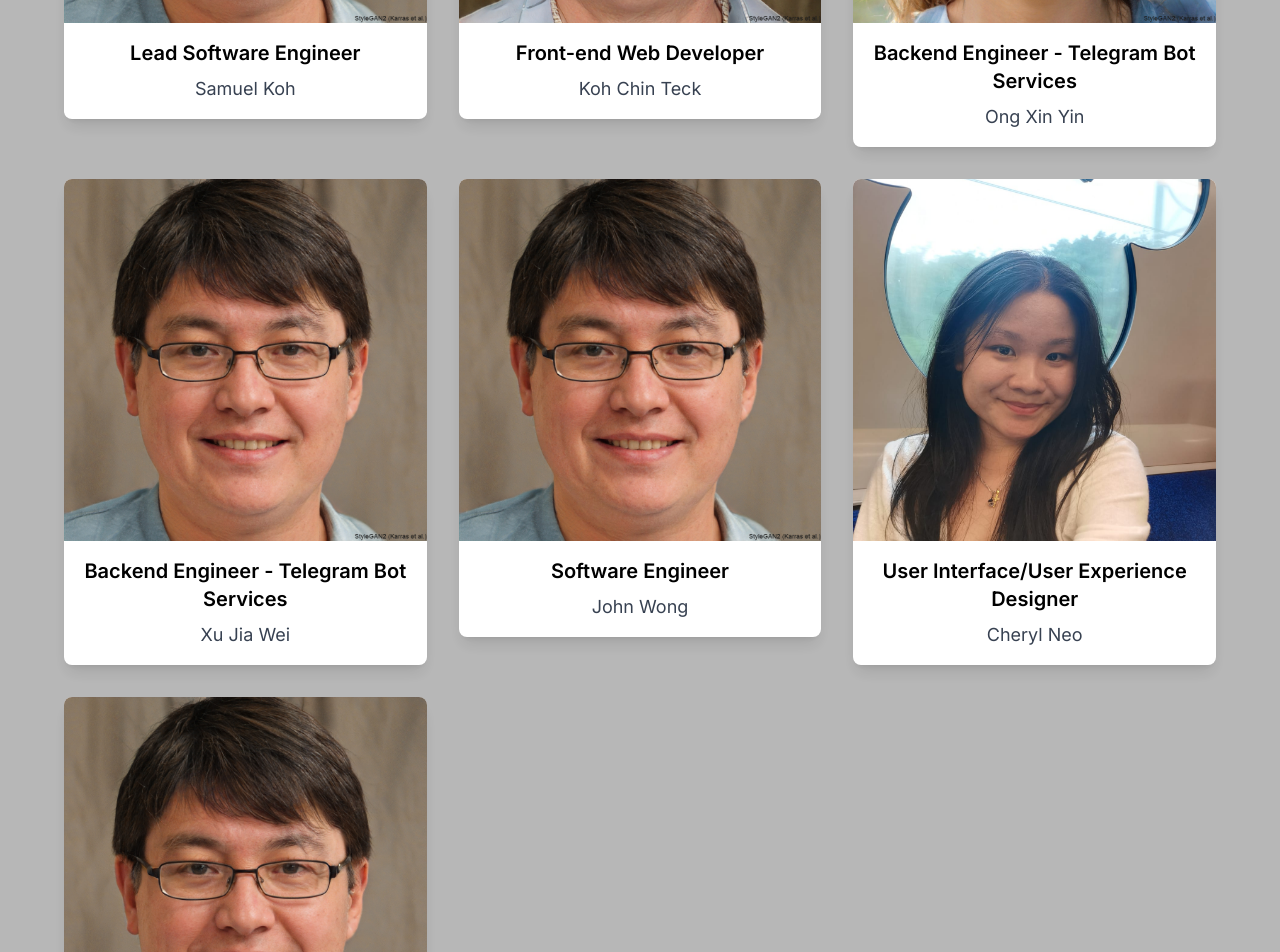
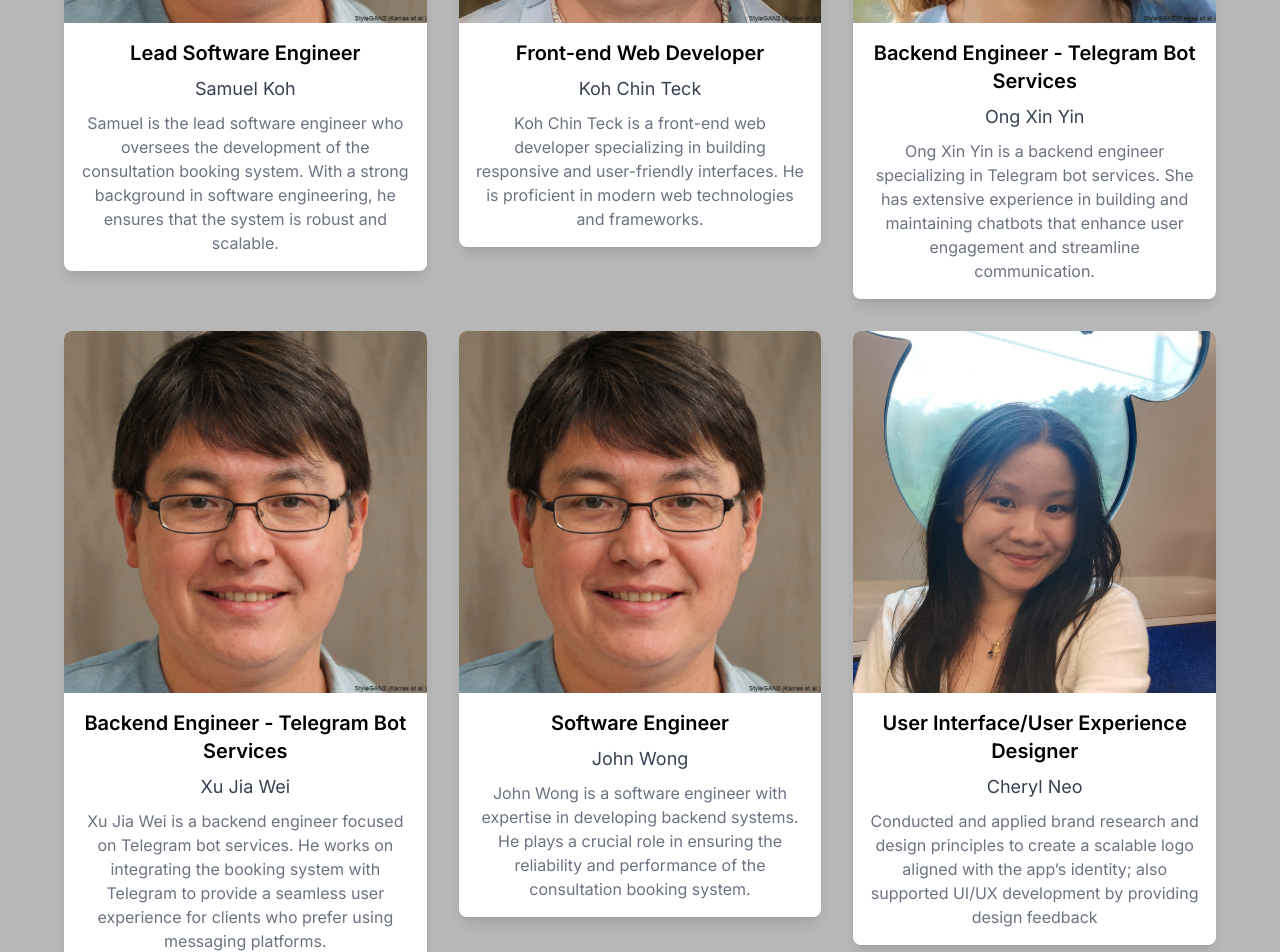
Before and after one commit to SamuelkohP04/React-Shop, a Next.js app: page /about in a window 1280 px wide. Shown: the part 1920-2872 px from the top of the page. Built offline with nearby package versions, Linux system fonts and the light colour scheme.

Commit message:
feat: enabled description for each developer in the card

```diff
--- a/src/app/about/page.tsx
+++ b/src/app/about/page.tsx
@@ -10,36 +10,43 @@
       name: "Samuel Koh",
       title: "Lead Software Engineer",
       image: "/LandingPage/FakePerson1.jpeg",
+      description:"Samuel is the lead software engineer who oversees the development of the consultation booking system. With a strong background in software engineering, he ensures that the system is robust and scalable.",
     },
     {
       name: "Koh Chin Teck",
       title: "Front-end Web Developer",
       image: "/LandingPage/FakePerson2.jpeg",
+      description:"Koh Chin Teck is a front-end web developer specializing in building responsive and user-friendly interfaces. He is proficient in modern web technologies and frameworks.",
     },
     {
       name: "Ong Xin Yin",
       title: "Backend Engineer - Telegram Bot Services",
       image: "/LandingPage/FakePerson3.jpeg",
+      description:"Ong Xin Yin is a backend engineer specializing in Telegram bot services. She has extensive experience in building and maintaining chatbots that enhance user engagement and streamline communication.",
     },
     {
       name: "Xu Jia Wei",
       title: "Backend Engineer - Telegram Bot Services",
       image: "/LandingPage/FakePerson1.jpeg",
+      description:"Xu Jia Wei is a backend engineer focused on Telegram bot services. He works on integrating the booking system with Telegram to provide a seamless user experience for clients who prefer using messaging platforms.",
     },
     {
       name: "John Wong",
       title: "Software Engineer",
       image: "/LandingPage/FakePerson1.jpeg",
+      description:"John Wong is a software engineer with expertise in developing backend systems. He plays a crucial role in ensuring the reliability and performance of the consultation booking system.",
     },
     {
       name: "Cheryl Neo",
       title: "User Interface/User Experience Designer",
       image: "/cheryl-pic.jpg",
+      description:"Conducted and applied brand research and design principles to create a scalable logo aligned with the app’s identity; also supported UI/UX development by providing design feedback",
     },
     {
       name: "Ang Wei Liang",
       title: "Software Engineer",
       image: "/LandingPage/FakePerson1.jpeg",
+      description:"Ang Wei Liang is a software engineer with a focus on developing scalable web applications. He is skilled in various programming languages and frameworks, ensuring high-quality code and performance.",
     },
     // new Developer("Samuel Koh", "Lead Software Engineer", "/LandingPage/FakePerson1.jpeg"),
     // new Developer("Koh Chin Teck", "Front-end Web Developer", "/LandingPage/FakePerson2.jpeg"),
@@ -130,8 +137,9 @@
                   imgSrc: developer.image,
                   title: developer.title,
                   name: developer.name,
+                  description: developer.description,
                 }}
-                className="w-full max-w-xs"
+
               />
             </div>
           ))}
--- a/src/components/DeveloperCard.tsx
+++ b/src/components/DeveloperCard.tsx
@@ -10,7 +10,7 @@
     imgSrc: string;
     title: string;
     name: string;
-    //description: string;
+    description: string;
   };
 }
 
@@ -33,7 +33,7 @@
         <div className="p-4 space-y-2">
           <h4 className="text-xl font-semibold">{developer.title}</h4>
           <h2 className="text-lg text-gray-700 dark:text-gray-300">{developer.name}</h2>
-          {/* <p className="text-gray-500 dark:text-gray-400">{developer.description}</p> */}
+          <p className="text-gray-500 dark:text-gray-400">{developer.description}</p>
 
         </div>
       </div>
```
